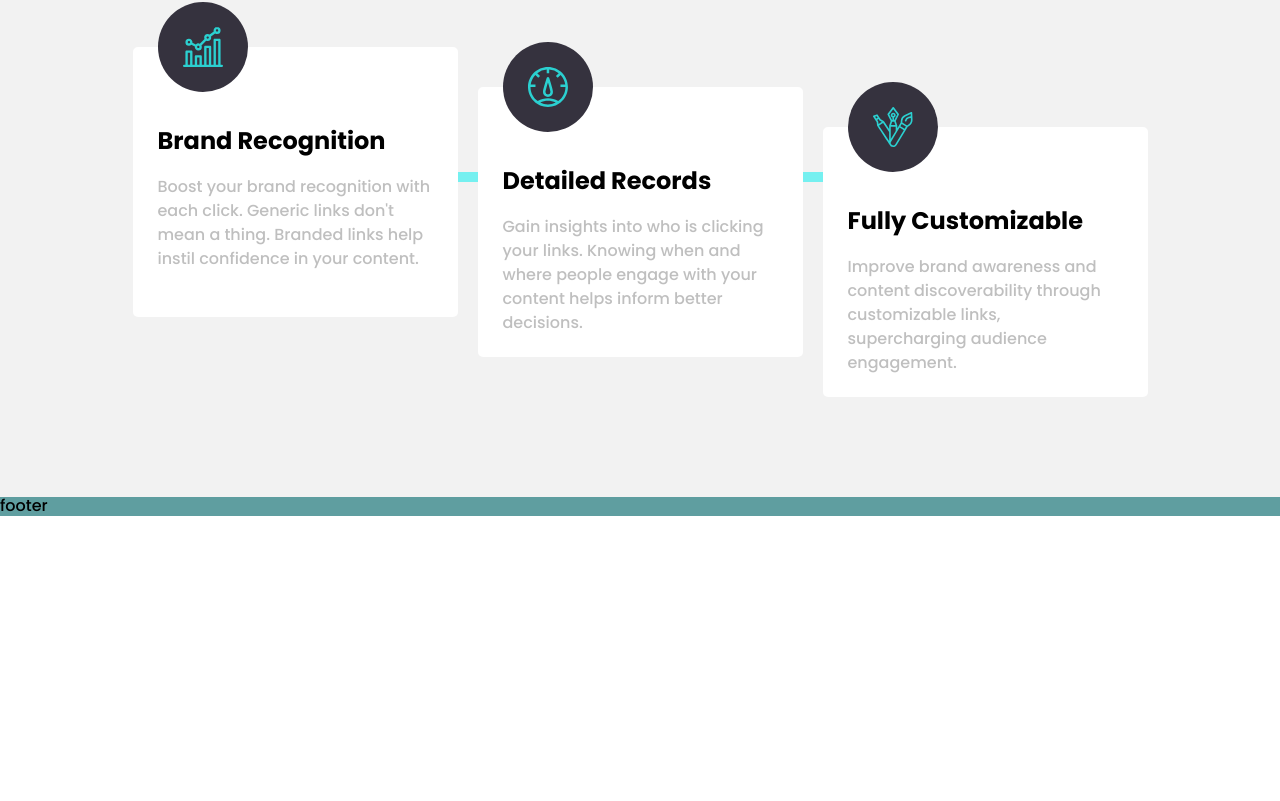
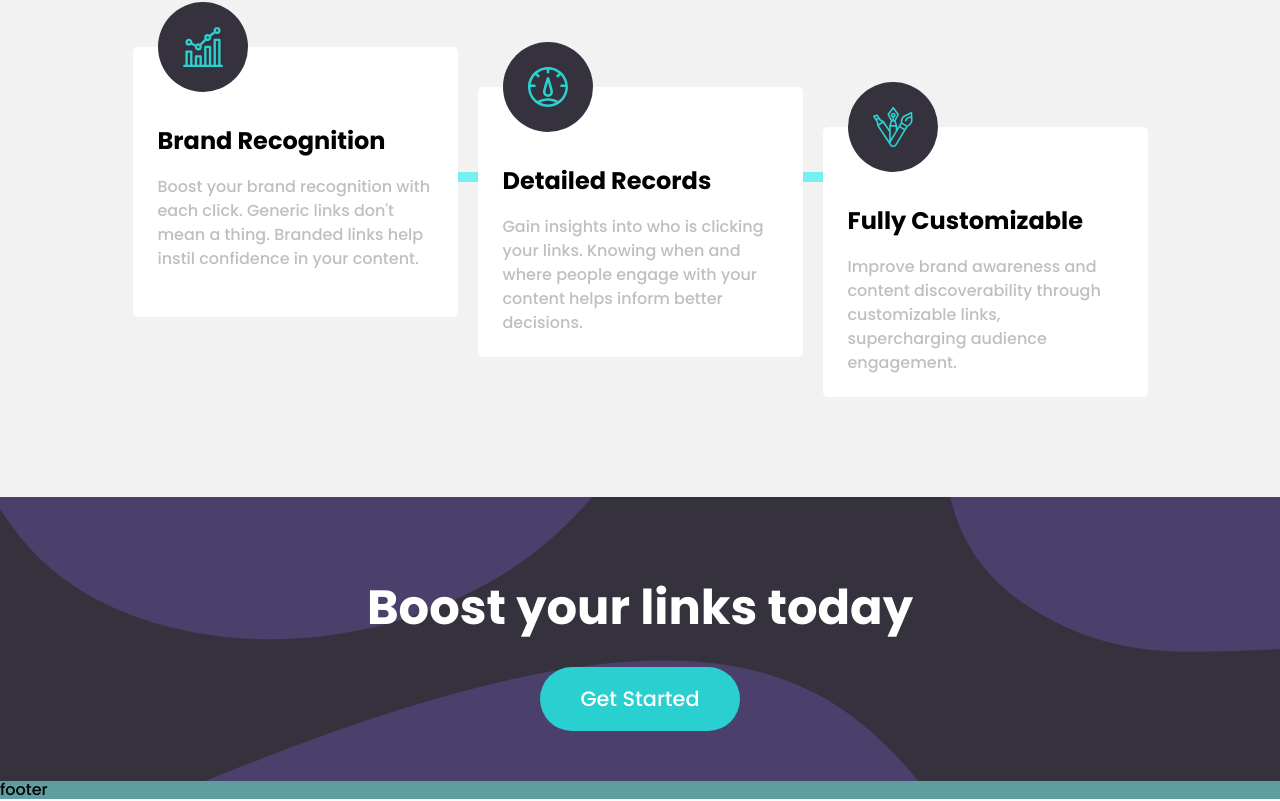
Before and after one commit to bavicente9/url-shortening-api, a React (Create React App) app: page / in a window 1280 px wide. Shown: the part 1160-1961 px from the top of the page. Before the commit the page ends 1677 px from the top, so only its background shows below. Built offline with nearby package versions, Linux system fonts and the light colour scheme.

Commit message:
Panel get started

```diff
--- a/src/App.css
+++ b/src/App.css
@@ -45,6 +45,11 @@ button:hover{
   background-color: var(--Cyan);
 }
 
+.button-getStarted {
+  font-size: 1.3rem;
+  padding: 20px 40px;
+  border-radius: 50px;
+}
 /**/
 
 
--- a/src/App.js
+++ b/src/App.js
@@ -5,6 +5,7 @@ import { Header } from './components/header/Header';
 import {Presentation} from './components/presentation/Presentation'
 import { ShortenerBox } from './components/ShortenerBox/ShortenerBox';
 import { Features } from './components/features/Features';
+import { PanelGetStarted } from './components/panelGetStarted/PanelGetStarted';
 
 
 function App() {
@@ -15,6 +16,7 @@ function App() {
       <Presentation />
       <ShortenerBox />
       <Features />
+      <PanelGetStarted />
       <div className='footer'>footer</div>
     </div>
   );
--- /dev/null
+++ b/src/components/panelGetStarted/PanelGetStarted.css
@@ -0,0 +1,16 @@
+.PanelGetStarted-Container{
+    background-color: var(--VeryDarkBlue);
+    background-image: url(./bg-boost-desktop.svg);
+    background-repeat: no-repeat;
+    background-size: cover;
+
+    padding: 50px 0;
+
+    text-align: center;
+
+}
+
+.PanelGetStarted-Container h1{
+    font-size: 3rem;
+    color: #fff;
+}
--- /dev/null
+++ b/src/components/panelGetStarted/PanelGetStarted.js
@@ -0,0 +1,11 @@
+import './PanelGetStarted.css'
+
+export const PanelGetStarted = ()=>{
+
+    return(
+        <div className='PanelGetStarted-Container'>
+            <h1>Boost your links today</h1>
+            <button className="button-getStarted">Get Started</button>
+        </div>
+    )
+}
--- a/src/components/presentation/Presentation.css
+++ b/src/components/presentation/Presentation.css
@@ -31,10 +31,6 @@
 
 }
 
-.button-getStarted {
-    padding: 10px 25px;
-    border-radius: 20px;
-}
 
 @media (max-width:775px) {
     .presentation-container{
```
Also changed, not shown: src/components/panelGetStarted/bg-boost-desktop.svg (added), src/components/panelGetStarted/bg-boost-mobile.svg (added).
